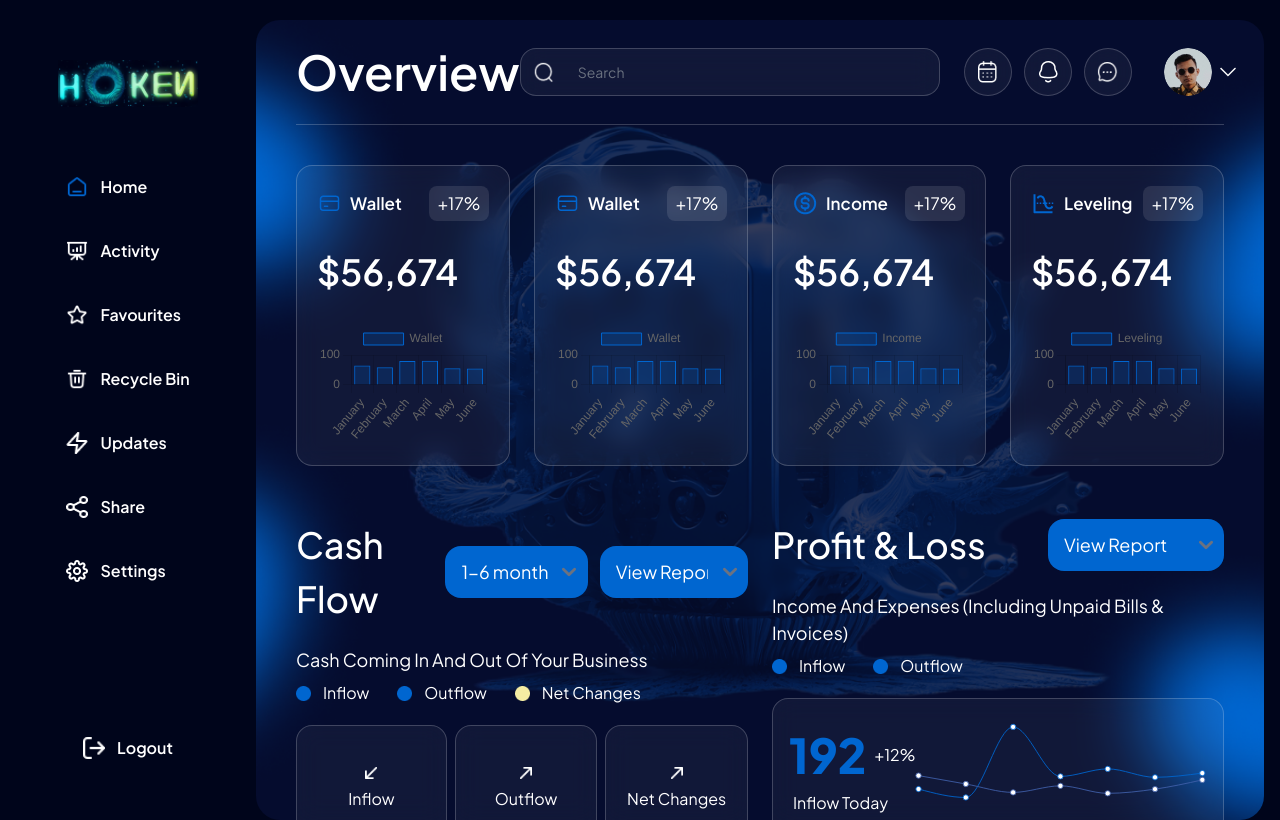
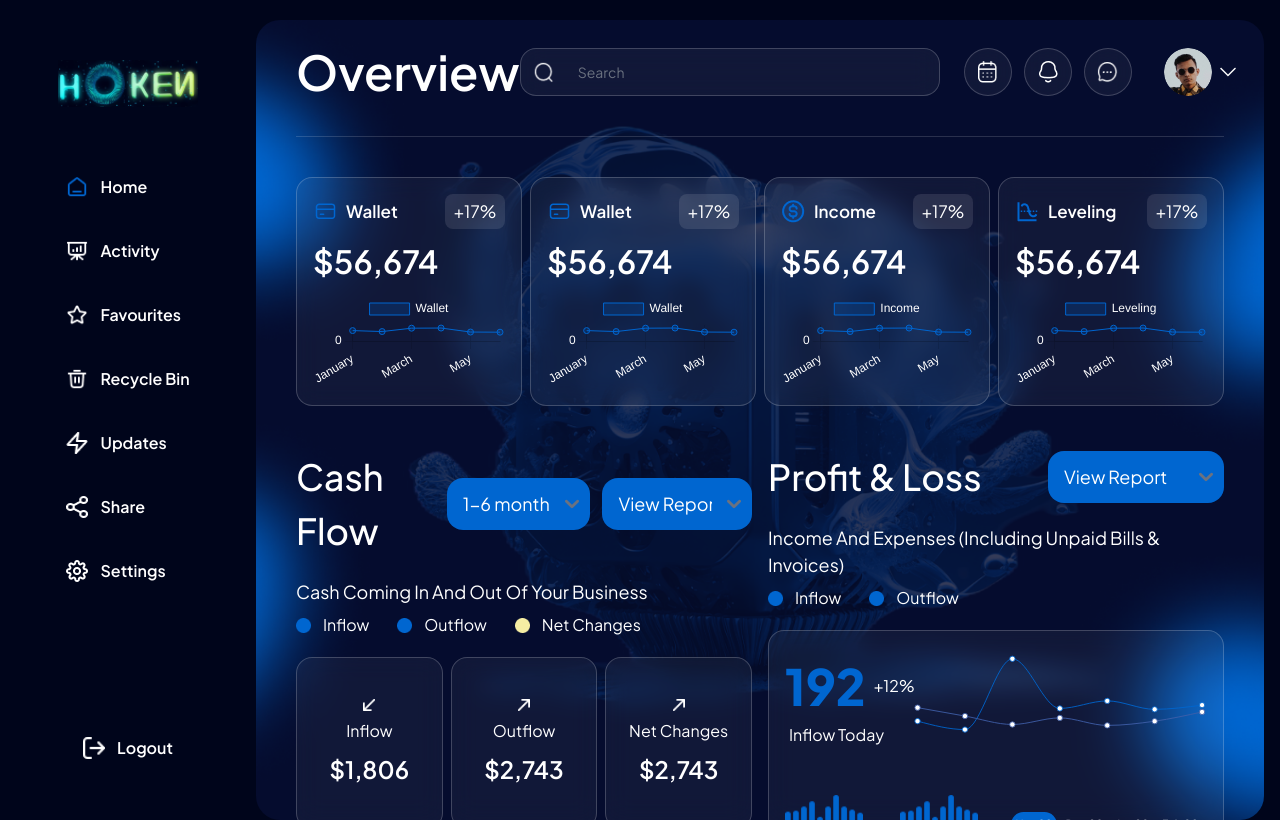
Before and after one commit to murtazaghulam99/hokem-dashboard, a React (Vite) app: page / in a window 1280 px wide. Built offline with nearby package versions, Linux system fonts and the light colour scheme.

Commit message:
first commit

```diff
--- a/src/App.css
+++ b/src/App.css
@@ -9,12 +9,10 @@
 body {
   background: #00051bff;
   overflow: hidden;
-  /* scroll-behavior: smooth; */
 }
 
 *::-webkit-scrollbar {
   display: none;
-  /* scroll-behavior: smooth; */
 }
 
 .c-01,
--- a/src/components/shared/Header.jsx
+++ b/src/components/shared/Header.jsx
@@ -14,13 +14,13 @@ const Header = () => {
 
   return (
     <section data-aos="fade-down" data-aos-duration="1000">
-      <div className="lg:flex justify-between lg:space-x-5 xl:space-x-0 border-b-[1px] border-[#ffff]/20 items-center">
-        <div className="pb-4">
+      <div className="lg:flex justify-between lg:space-x-5 xl:space-x-0 items-center">
+        <div className="">
           <h1 className="capitalize text-white font-semibold text-[30px] xl:text-[48px]">
             overview
           </h1>
         </div>
-        <div className="flex md:flex-row flex-col pb-4 space-x-2 xl:space-x-6 items-center">
+        <div className="flex md:flex-row flex-col space-x-2 xl:space-x-6 items-center">
           <Search />
           <div className="flex flex-row md:mt-0 mt-5 space-x-3">
             <Calender />
@@ -30,6 +30,7 @@ const Header = () => {
           </div>
         </div>
       </div>
+      <div className="mt-7 border-b-[1px] border-[#ffff]/15"></div>
     </section>
   );
 };
--- /dev/null
+++ b/src/components/shared/index.js
@@ -0,0 +1,4 @@
+import Header from "./Header";
+import Sidebar from "./Sidebar";
+
+export { Header, Sidebar };
--- a/src/components/ui/Analysis.jsx
+++ b/src/components/ui/Analysis.jsx
@@ -10,17 +10,9 @@ const Analysis = () => {
   }, []);
 
   return (
-    <section
-      className="grid grid-cols-1 xl:grid-cols-2 gap-6 place-items-center justify-items-center py-3"
-      // data-aos="fade-down"
-      // data-aos-duration="1000"
-    >
-      <div className="w-full max-w-[580px]">
-        <CashFlow />
-      </div>
-      <div className="w-full max-w-[580px]">
-        <ProfitLoss />
-      </div>
+    <section className="grid grid-cols-1 xl:grid-cols-2 gap-4 xl:gap-y-0 gap-y-5 place-items-center justify-items-center py-1">
+      <CashFlow />
+      <ProfitLoss />
     </section>
   );
 };
--- a/src/components/ui/CashFlow.jsx
+++ b/src/components/ui/CashFlow.jsx
@@ -10,7 +10,7 @@ const CashFlow = () => {
   };
 
   return (
-    <section>
+    <section className="xl:max-w-[650px] w-full">
       <div className="flex justify-between md:flex-row flex-col items-center pb-2">
         <h1 className="text-white text-[32px] xl:text-[36px] md:mb-0 mb-3 font-medium capitalize">
           cash flow
@@ -74,11 +74,11 @@ const CashFlow = () => {
           <p>Net Changes</p>
         </div>
       </div>
-      <div className="grid grid-cols-1 md:grid-cols-2 lg:grid-cols-3 py-5 md:space-x-2">
+      <div className="grid grid-cols-1 md:grid-cols-3 place-items-center py-5 md:gap-x-2">
         {gridData.map((item, index) => (
           <div
             key={index}
-            className="border lg:mb-0 mb-4 flex flex-col text-white space-y-2 items-center justify-center text-center border-[#ffff]/20 rounded-2xl p-5 bg-[#ffff]/5 backdrop-blur-md h-[172px]"
+            className="border lg:mb-0 mb-4 flex flex-col text-white space-y-2 items-center justify-center text-center border-[#ffff]/20 rounded-2xl p-5 bg-[#ffff]/5 backdrop-blur-md w-full max-w-[195px] h-[172px]"
           >
             <img src={arrow} className={`w-3 h-3 ${item.imageClass}`} alt="" />
             <p className="text-md">{item.label}</p>
--- a/src/components/ui/FinancialMetrics.jsx
+++ b/src/components/ui/FinancialMetrics.jsx
@@ -4,11 +4,11 @@ import Payables from "./Payables";
 
 const FinancialMetrics = () => {
   return (
-    <section className="grid grid-cols-1 lg:grid-cols-2 gap-6 justify-items-center py-5">
-      <div className="w-full max-w-[570px]">
+    <section className="grid grid-cols-1 lg:grid-cols-2 gap-2 justify-items-center py-5">
+      <div className="w-full lg:max-w-[630px]">
         <NetIncome />
       </div>
-      <div className="w-full max-w-[570px]">
+      <div className="w-full lg:max-w-[630px]">
         <Payables />
       </div>
     </section>
--- a/src/components/ui/NetIncome.jsx
+++ b/src/components/ui/NetIncome.jsx
@@ -3,7 +3,7 @@ import React from "react";
 const NetIncome = () => {
   return (
     <>
-      <section className="w-full max-w-[570px]">
+      <section className="w-full">
         <h1 className="text-white text-[32px] md:text-[36px] font-semibold">
           Net Income
         </h1>
--- a/src/components/ui/Payables.jsx
+++ b/src/components/ui/Payables.jsx
@@ -3,7 +3,7 @@ import React from "react";
 const Payables = () => {
   return (
     <>
-      <section className="w-full max-w-[570px]">
+      <section className="w-full">
         <h1 className="text-white text-[32px] md:text-[36px] capitalize font-semibold">
           payable & owning
         </h1>
--- a/src/components/ui/ProfitLoss.jsx
+++ b/src/components/ui/ProfitLoss.jsx
@@ -19,7 +19,7 @@ const ProfitLoss = () => {
   };
 
   return (
-    <section>
+    <section className="xl:max-w-[650px] w-full">
       <div className="flex justify-between md:flex-row flex-col items-center pb-2">
         <h1 className="text-white text-[32px] md:text-[36px] md:my-0 my-4 font-medium capitalize">
           Profit & loss
@@ -59,7 +59,7 @@ const ProfitLoss = () => {
       <div className="border border-[#ffff]/20 rounded-2xl p-4 space-y-6 bg-[#ffff]/5 backdrop-blur-md w-full md:h-[263px] mt-5">
         <div className="flex justify-between md:flex-row flex-col items-end">
           <div className="flex flex-col">
-            <h1 className="text-[48px] font-extrabold flex items-center text-[#0066D0]">
+            <h1 className="text-[50px] font-extrabold flex items-center text-[#0066D0]">
               192{" "}
               <span className="text-[16px] pl-2 text-white font-normal">
                 +12%
--- a/src/components/ui/Stats.jsx
+++ b/src/components/ui/Stats.jsx
@@ -26,7 +26,7 @@ const Stats = () => {
 
   const createChart = (ctx, title) => {
     new Chart(ctx, {
-      type: "bar",
+      type: "line",
       data: {
         labels: ["January", "February", "March", "April", "May", "June"],
         datasets: [
@@ -43,6 +43,21 @@ const Stats = () => {
         scales: {
           y: {
             beginAtZero: true,
+            ticks: {
+              color: "white",
+            },
+          },
+          x: {
+            ticks: {
+              color: "white",
+            },
+          },
+        },
+        plugins: {
+          legend: {
+            labels: {
+              color: "white",
+            },
           },
         },
       },
@@ -51,11 +66,11 @@ const Stats = () => {
 
   return (
     <section className="py-10" data-aos="fade-up" data-aos-duration="1000">
-      <div className="grid grid-cols-1 sm:grid-cols-2 lg:grid-cols-3 xl:grid-cols-4 gap-6 place-items-center">
+      <div className="grid grid-cols-1 sm:grid-cols-2 lg:grid-cols-3 xl:gap-y-0 gap-y-2 gap-x-2 xl:grid-cols-4 place-items-center">
         {statCards.map((card, index) => (
           <div
             key={index}
-            className="border border-[#ffff]/20 rounded-2xl p-5 space-y-6 bg-[#ffff]/5 backdrop-blur-md w-full max-w-[300px]"
+            className="border border-[#ffff]/20 rounded-2xl p-4 space-y-2 bg-[#ffff]/5 backdrop-blur-md w-full max-w-[320px]"
           >
             <div className="flex items-center justify-between">
               <div className="flex space-x-2 items-center">
@@ -68,11 +83,12 @@ const Stats = () => {
                 <p className="font-normal text-white text-[17px]">+17%</p>
               </div>
             </div>
-            <h2 className="text-white font-semibold text-[36px]">$56,674</h2>
+            <h2 className="text-white font-semibold text-[32px]">$56,674</h2>
             <canvas
               ref={(ref) => (chartRefs.current[index] = ref)}
-              width="70"
-              height="50"
+              // width="32"
+              // height="20"
+              className="w-full max-w-[240px]"
             />
           </div>
         ))}
--- /dev/null
+++ b/src/components/ui/index.js
@@ -0,0 +1,29 @@
+import Analysis from "./Analysis";
+import Calender from "./Calender";
+import CashFlow from "./CashFlow";
+import FinancialMetrics from "./FinancialMetrics";
+import Loader from "./Loader";
+import Messages from "./Messages";
+import NetIncome from "./NetIncome";
+import Notifications from "./Notifications";
+import Payables from "./Payables";
+import Profile from "./Profile";
+import ProfitLoss from "./ProfitLoss";
+import Search from "./Search";
+import Stats from "./Stats";
+
+export {
+  Analysis,
+  Calender,
+  CashFlow,
+  FinancialMetrics,
+  Loader,
+  Messages,
+  NetIncome,
+  Notifications,
+  Payables,
+  Profile,
+  ProfitLoss,
+  Search,
+  Stats,
+};
```
